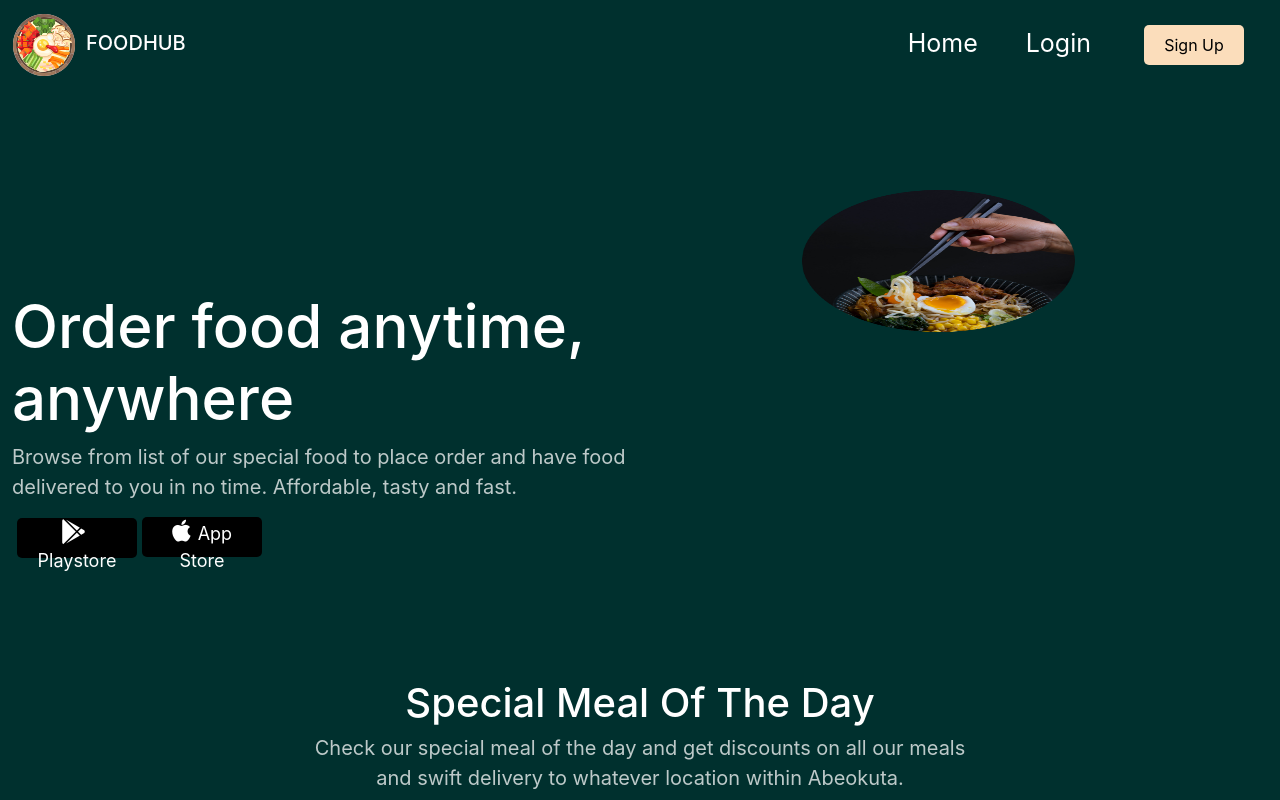
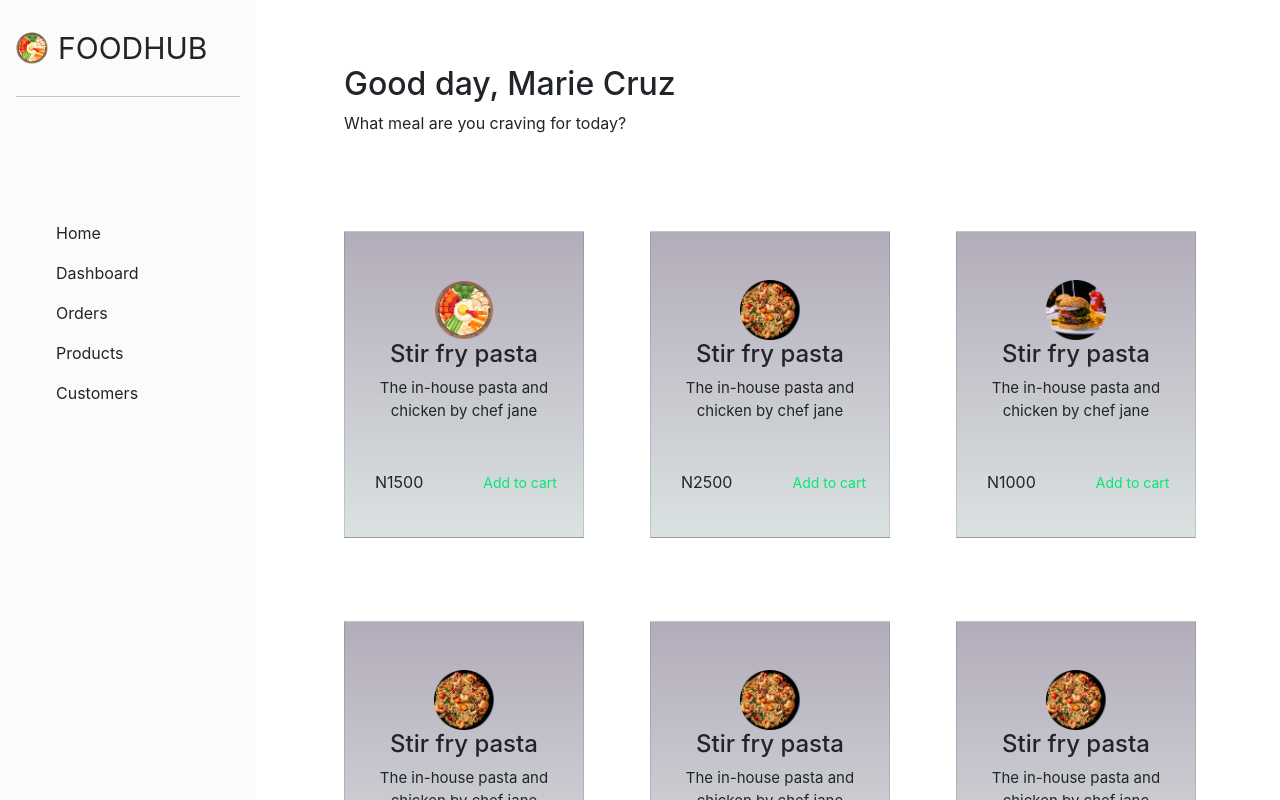
Before and after one commit to Emmaxfans/foodhub, a React (Create React App) app: page / in a window 1280 px wide. Shown: the top 800 px of the page. Built offline with nearby package versions, Linux system fonts and the light colour scheme.

Commit message:
making changes to rendering page

```diff
--- a/src/index.js
+++ b/src/index.js
@@ -2,11 +2,11 @@ import React from 'react';
 import ReactDOM from 'react-dom/client';
 import { BrowserRouter as Router } from "react-router-dom";
 import './index.css';
-// import Orderpage1 from './components/Orderpage1';
+import Orderpage1 from './components/Orderpage1';
 // import Loginsignup from "./components/Loginpage"
 // import signup from './components/Signup';
 // import Style from './components/Style';
-import App from './App';
+// import App from './App';
 
 // import { Router } from 'react-router-dom';
 
@@ -19,11 +19,11 @@ const root = ReactDOM.createRoot(document.getElementById('root'));
 root.render(
   <React.StrictMode>
     <Router>
-    <App />
+    {/* <App /> */}
     {/* <Loginsignup /> */}
     {/* <Signup /> */}
     {/* <Style /> */}
-     {/* <Orderpage1 /> */}
+     <Orderpage1 />
 
     </Router>
 
```
